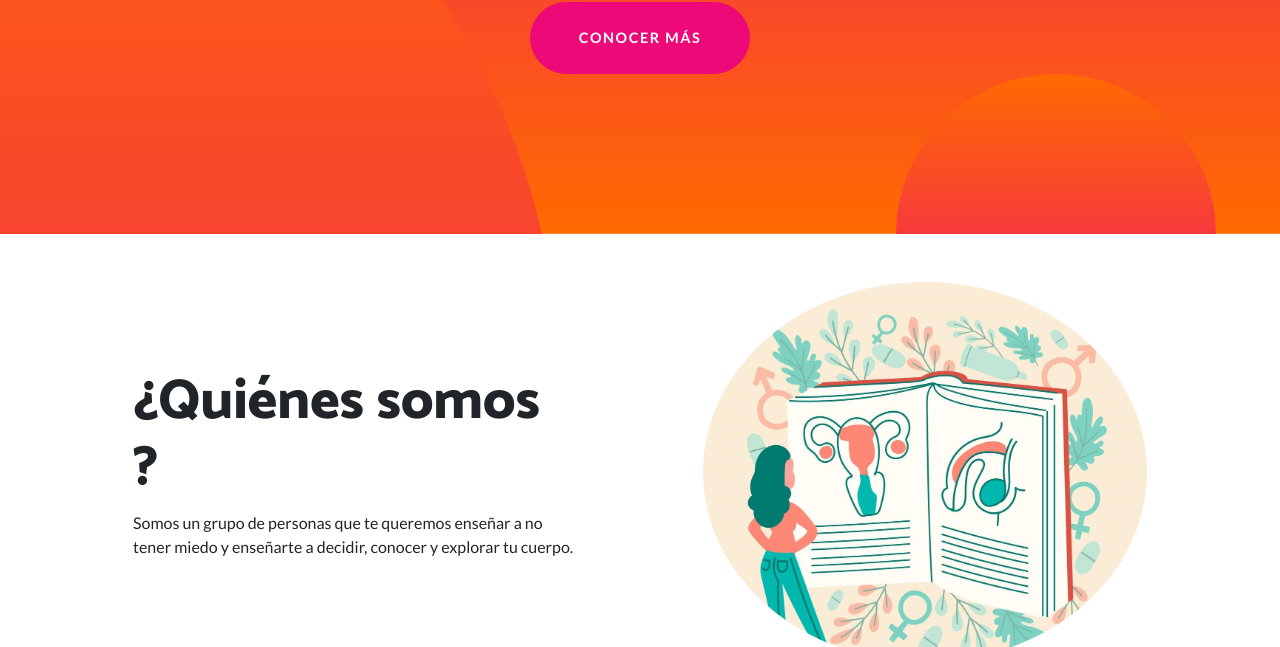
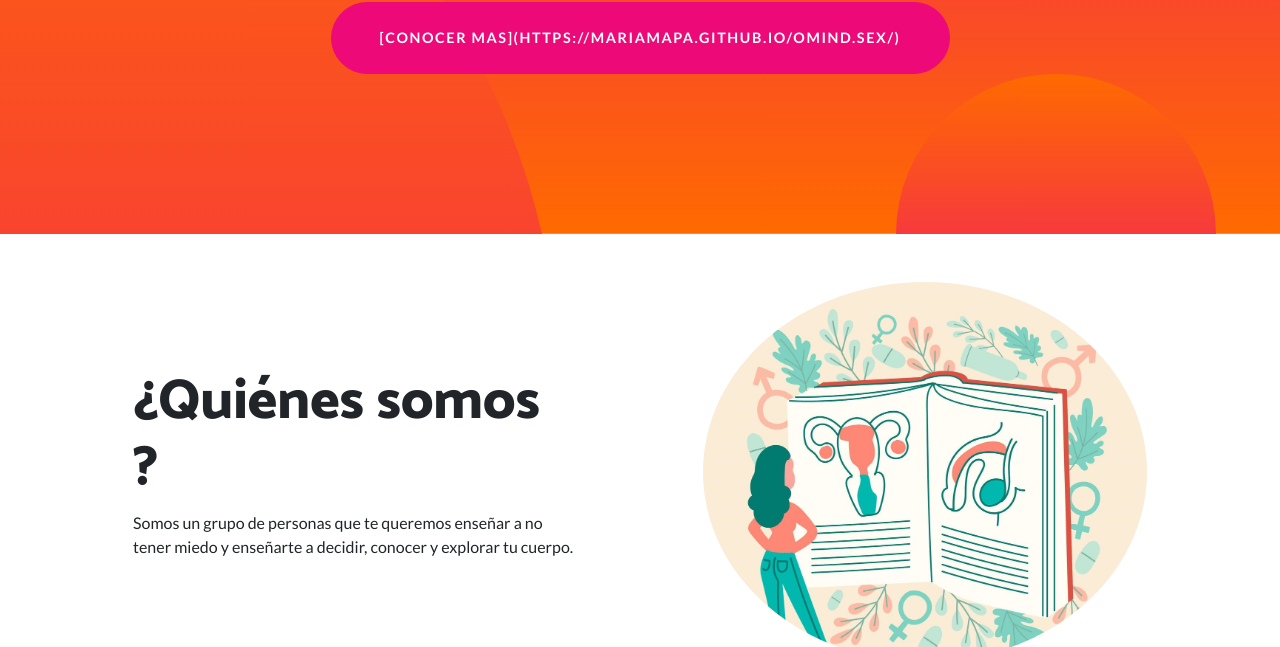
Before and after one commit to Mariamapa/Omind-sex-, a website: page index.html in a window 1280 px wide. Shown: the part 453-1100 px from the top of the page. Drawn offline with Linux system fonts and the light colour scheme.

Commit message:
Update index.html

```diff
--- a/index.html
+++ b/index.html
@@ -49,7 +49,7 @@
       <div class="container">
         <h1 class="masthead-heading mb-0">Omind sex </h1>
         <h2 class="masthead-subheading mb-0">Aprende sin censura y sin miedo</h2>
-        <a href="#" class="btn btn-primary btn-xl rounded-pill mt-5">Conocer más</a>
+        <a href="#" class="btn btn-primary btn-xl rounded-pill mt-5">[conocer mas](https://mariamapa.github.io/Omind.sex/)</a>
 
       </div>
     </div>
```
